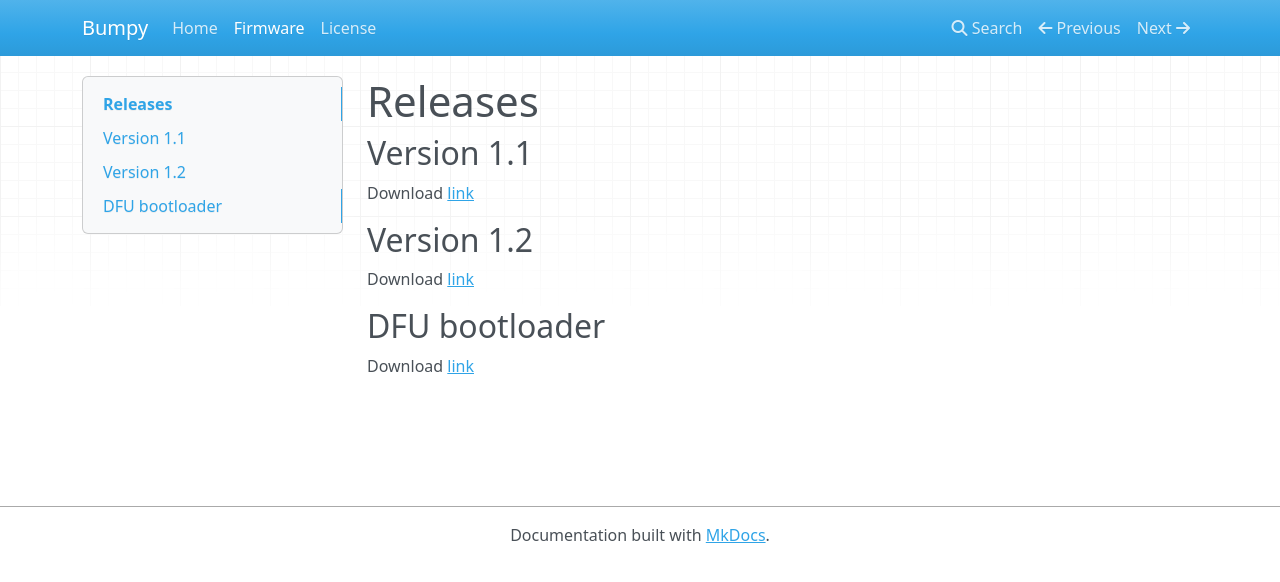
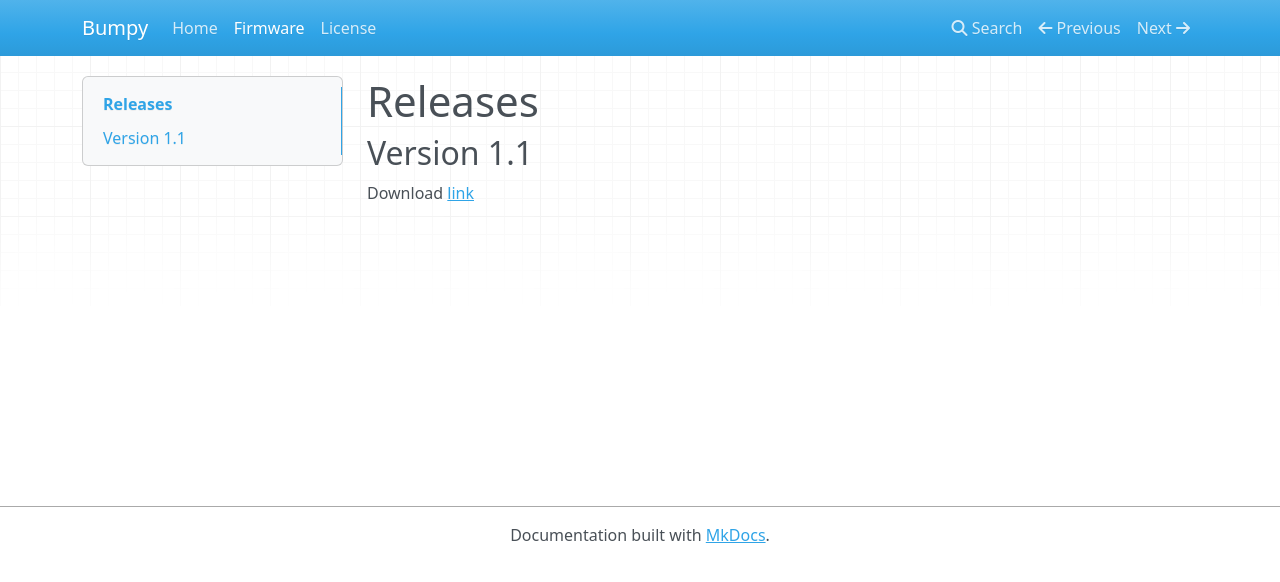
Before and after one commit to electronut/ElectronutLabs-Bumpy, an MkDocs documentation site: the page built from docs/firmware.md, in a window 1280 px wide. Shown: the top 582 px of the page. Built offline with MkDocs 1.6.1, drawn with Linux system fonts in a browser that asks for light colours; nearby versions of some CDN libraries; a script that is not in the unit is left out.

Commit message:
remove faulty f/w images.

```diff
--- a/docs/firmware.md
+++ b/docs/firmware.md
@@ -4,11 +4,3 @@
 ## Version 1.1
 
 Download [link](https://github.com/electronut/ElectronutLabs-Bumpy/releases/download/v1.1/bumpy-rev1.1.bin)
-
-## Version 1.2
-
-Download [link](https://github.com/electronut/ElectronutLabs-Bumpy/releases/download/v1.2/bumpy-rev1.2.bin)
-
-## DFU bootloader
-
-Download [link](https://github.com/electronut/ElectronutLabs-Bumpy/releases/download/v1.2/dfu_upgrade.hex)
```
Also changed, not shown: 2 other files.
